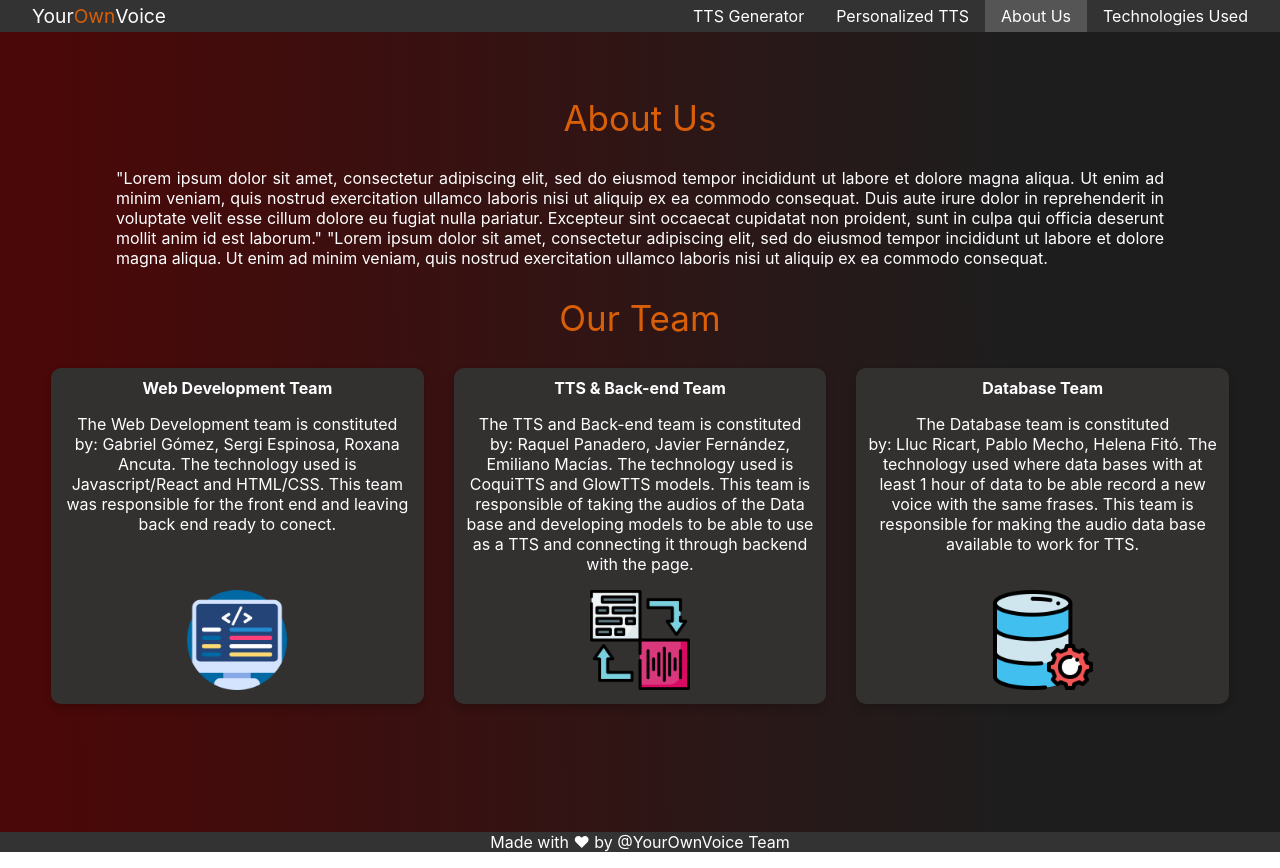
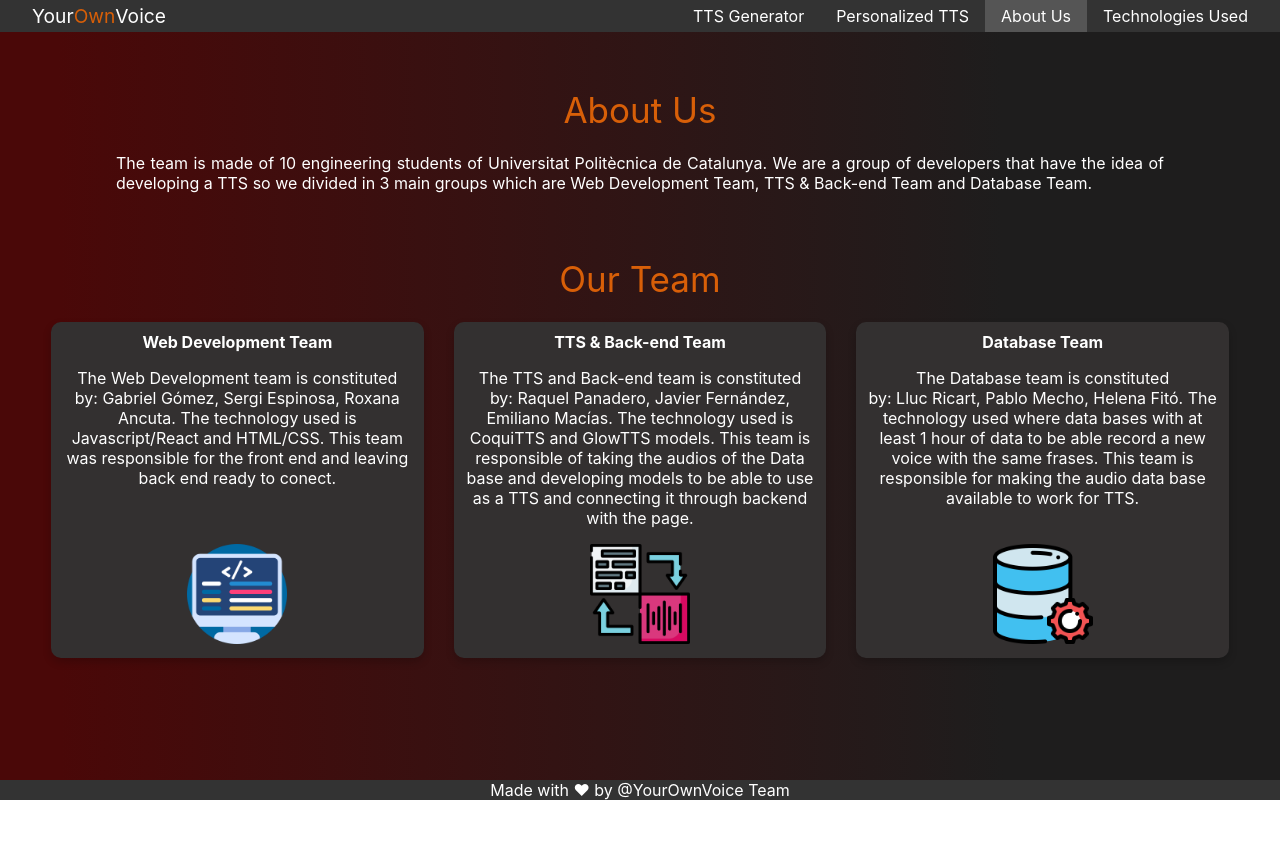
Before and after one commit to paeyovupc/YOV-WEB, a React (Create React App) app: page /about in a window 1280 px wide. After the commit the page ends 800 px from the top, so only its background shows below. Built offline with nearby package versions, Linux system fonts and the light colour scheme.

Commit message:
final de about us

```diff
--- a/src/components/About.js
+++ b/src/components/About.js
@@ -11,16 +11,9 @@ export default function About() {
         <span className="subtitle">About Us</span>
       </div>
       <div className="about02">
-        "Lorem ipsum dolor sit amet, consectetur adipiscing elit, sed do eiusmod
-        tempor incididunt ut labore et dolore magna aliqua. Ut enim ad minim
-        veniam, quis nostrud exercitation ullamco laboris nisi ut aliquip ex ea
-        commodo consequat. Duis aute irure dolor in reprehenderit in voluptate
-        velit esse cillum dolore eu fugiat nulla pariatur. Excepteur sint
-        occaecat cupidatat non proident, sunt in culpa qui officia deserunt
-        mollit anim id est laborum." "Lorem ipsum dolor sit amet, consectetur
-        adipiscing elit, sed do eiusmod tempor incididunt ut labore et dolore
-        magna aliqua. Ut enim ad minim veniam, quis nostrud exercitation ullamco
-        laboris nisi ut aliquip ex ea commodo consequat.
+        The team is made of 10 engineering students of Universitat Politècnica de Catalunya. We are a group of developers that have the idea
+        of developing a TTS so we divided in 3 main groups which are Web Development Team, TTS & Back-end Team and Database Team.
+
       </div>
       <div className="about03">
         <span className="subtitle">Our Team</span>
```
